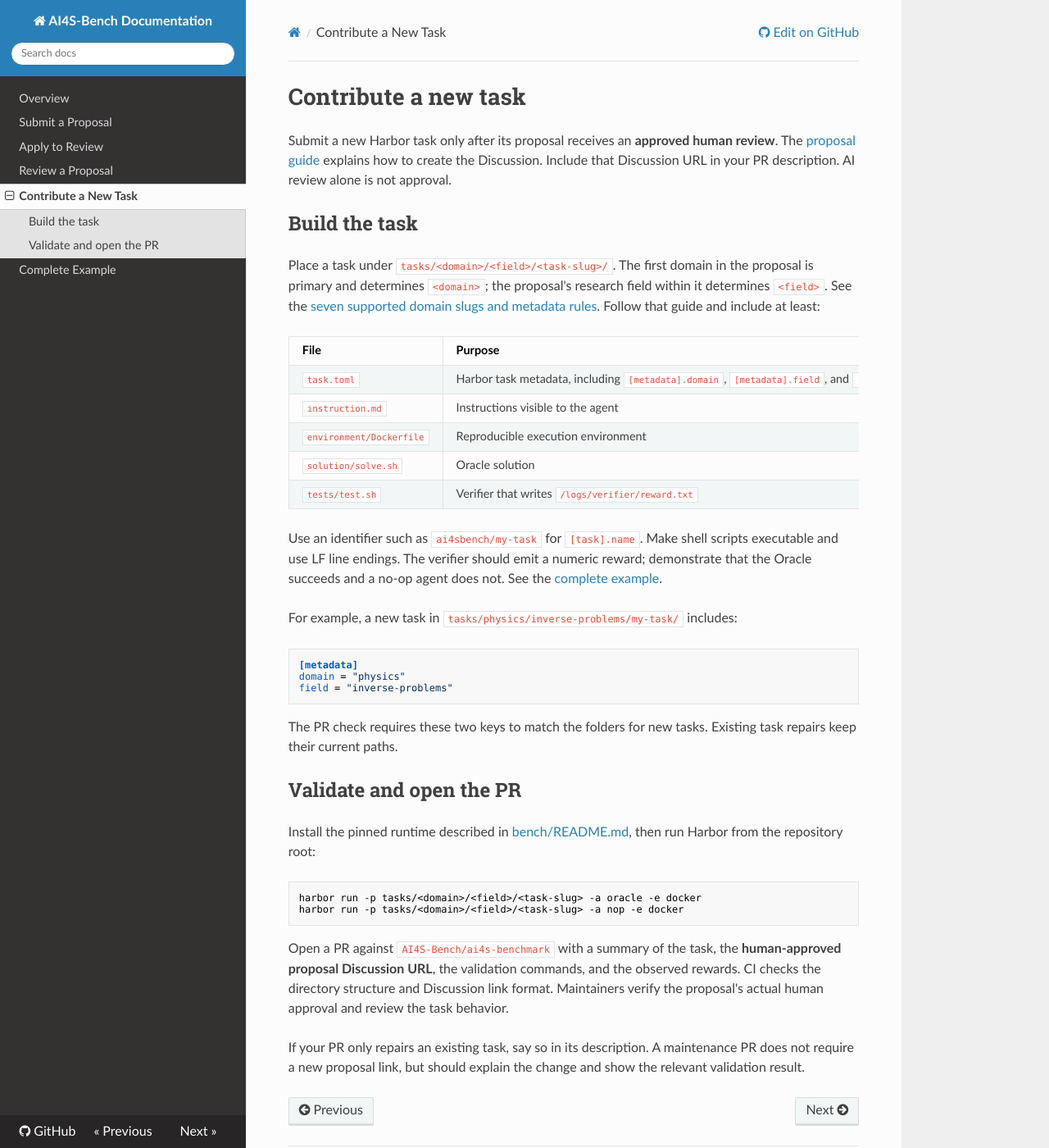
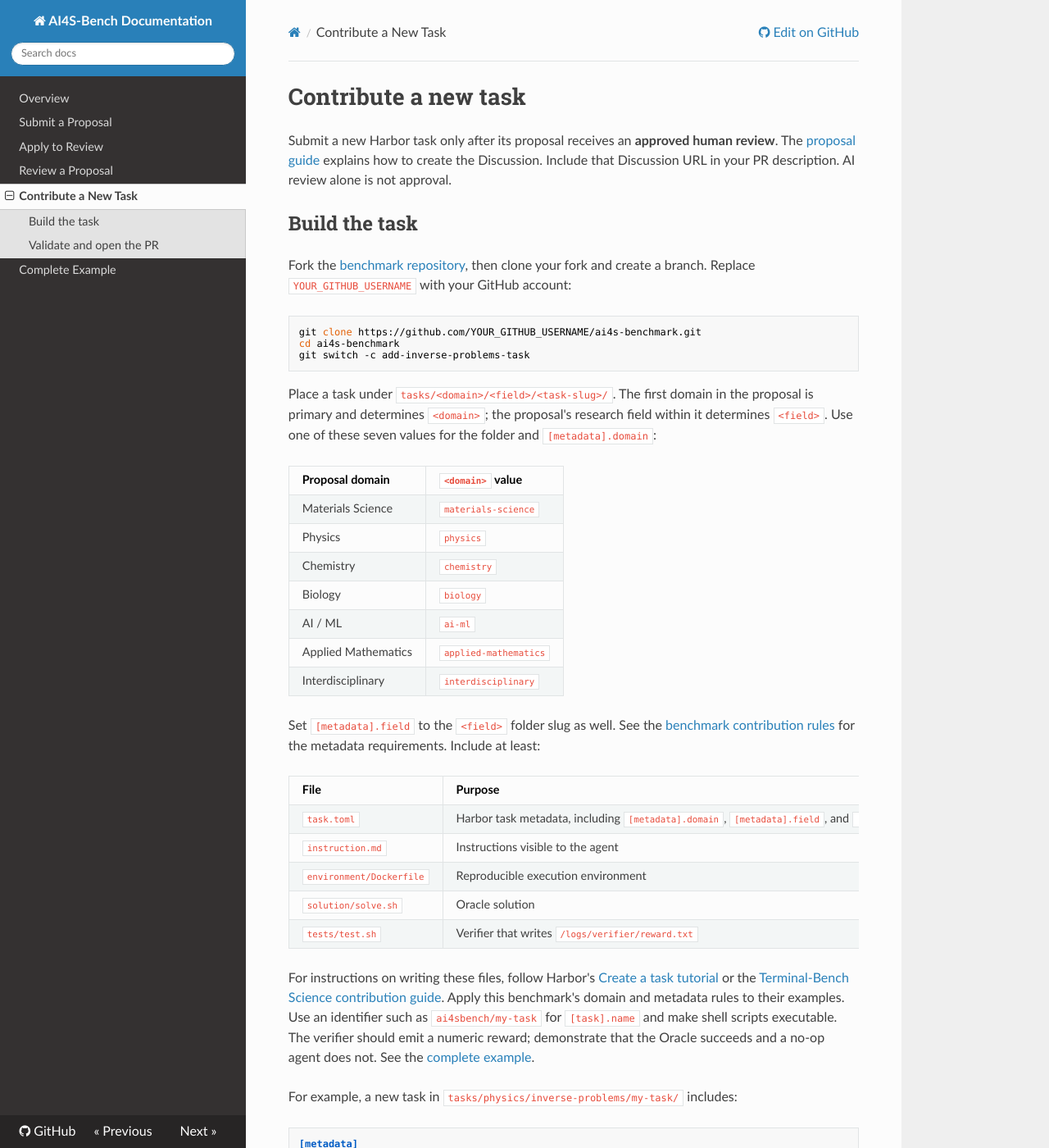
Before and after one commit to AI4S-Bench/ai4s-benchmark, an MkDocs documentation site: the page built from docs/contribute-task.md, in a window 1280 px wide and 1400 px high. Shown: the whole window at 82% size. Built offline with MkDocs 1.6.1, drawn with Linux system fonts in a browser that asks for light colours; nearby versions of some CDN libraries; some of the changed text lies outside the part shown.

Commit message:
docs: expand task contribution guide (#66)

````diff
--- a/docs/contribute-task.md
+++ b/docs/contribute-task.md
@@ -7,11 +7,34 @@
 
 ## Build the task
 
+Fork the [benchmark repository](https://github.com/AI4S-Bench/ai4s-benchmark),
+then clone your fork and create a branch. Replace `YOUR_GITHUB_USERNAME` with
+your GitHub account:
+
+```bash
+git clone https://github.com/YOUR_GITHUB_USERNAME/ai4s-benchmark.git
+cd ai4s-benchmark
+git switch -c add-inverse-problems-task
+```
+
 Place a task under `tasks/<domain>/<field>/<task-slug>/`. The first domain in
 the proposal is primary and determines `<domain>`; the proposal's research
-field within it determines `<field>`. See the [seven supported domain slugs
-and metadata rules](https://github.com/AI4S-Bench/ai4s-benchmark/blob/main/CONTRIBUTING.md#required-task-layout).
-Follow that guide and include at least:
+field within it determines `<field>`. Use one of these seven values for the
+folder and `[metadata].domain`:
+
+| Proposal domain | `<domain>` value |
+| --- | --- |
+| Materials Science | `materials-science` |
+| Physics | `physics` |
+| Chemistry | `chemistry` |
+| Biology | `biology` |
+| AI / ML | `ai-ml` |
+| Applied Mathematics | `applied-mathematics` |
+| Interdisciplinary | `interdisciplinary` |
+
+Set `[metadata].field` to the `<field>` folder slug as well. See the
+[benchmark contribution rules](https://github.com/AI4S-Bench/ai4s-benchmark/blob/main/CONTRIBUTING.md#required-task-layout)
+for the metadata requirements. Include at least:
 
 | File | Purpose |
 | --- | --- |
@@ -21,10 +44,14 @@
 | `solution/solve.sh` | Oracle solution |
 | `tests/test.sh` | Verifier that writes `/logs/verifier/reward.txt` |
 
-Use an identifier such as `ai4sbench/my-task` for `[task].name`. Make shell
-scripts executable and use LF line endings. The verifier should emit a
-numeric reward; demonstrate that the Oracle succeeds and a no-op agent does
-not. See the [complete example](example.md).
+For instructions on writing these files, follow Harbor's
+[Create a task tutorial](https://docs.harborframework.com/tutorials/create-a-task)
+or the [Terminal-Bench Science contribution guide](https://github.com/harbor-framework/terminal-bench-science/blob/main/CONTRIBUTING.md).
+Apply this benchmark's domain and metadata rules to their examples. Use an
+identifier such as `ai4sbench/my-task` for `[task].name` and make shell
+scripts executable. The verifier should emit a numeric reward; demonstrate
+that the Oracle succeeds and a no-op agent does not. See the
+[complete example](example.md).
 
 For example, a new task in `tasks/physics/inverse-problems/my-task/` includes:
 
@@ -39,13 +66,42 @@
 
 ## Validate and open the PR
 
-Install the pinned runtime described in
-[bench/README.md](https://github.com/AI4S-Bench/ai4s-benchmark/blob/main/bench/README.md),
-then run Harbor from the repository root:
+Install the pinned Harbor release described in
+[bench/README.md](https://github.com/AI4S-Bench/ai4s-benchmark/blob/main/bench/README.md)
+in Linux or WSL, and ensure Docker is running:
 
 ```bash
-harbor run -p tasks/<domain>/<field>/<task-slug> -a oracle -e docker
-harbor run -p tasks/<domain>/<field>/<task-slug> -a nop -e docker
+uv tool install --no-build --no-cache --python 3.12 "harbor==0.20.0"
+harbor --version
+docker ps
+```
+
+From the repository root, run the Oracle and no-op checks for your task. The
+Oracle should earn reward `1`; `nop` should earn `0`:
+
+```bash
+harbor run -p tasks/physics/inverse-problems/my-task -a oracle -e docker
+harbor run -p tasks/physics/inverse-problems/my-task -a nop -e docker
+```
+
+Then try a real agent and model to gauge difficulty. For example, with the
+model provider's credentials configured locally:
+
+```bash
+harbor run -p tasks/physics/inverse-problems/my-task -a claude-code -m anthropic/claude-haiku-4-5 -e docker
+```
+
+See Harbor's [run command guide](https://docs.harborframework.com/jobs/run-a-job)
+for other agents and models.
+
+After adding your task files, push the branch and open the PR form with the
+GitHub CLI installed and signed in:
+
+```bash
+git add tasks/physics/inverse-problems/my-task/
+git commit -m "Add inverse problems task"
+git push -u origin add-inverse-problems-task
+gh pr create --repo AI4S-Bench/ai4s-benchmark --base main --head YOUR_GITHUB_USERNAME:add-inverse-problems-task --web
 ```
 
 Open a PR against `AI4S-Bench/ai4s-benchmark` with a summary of the task,
````
